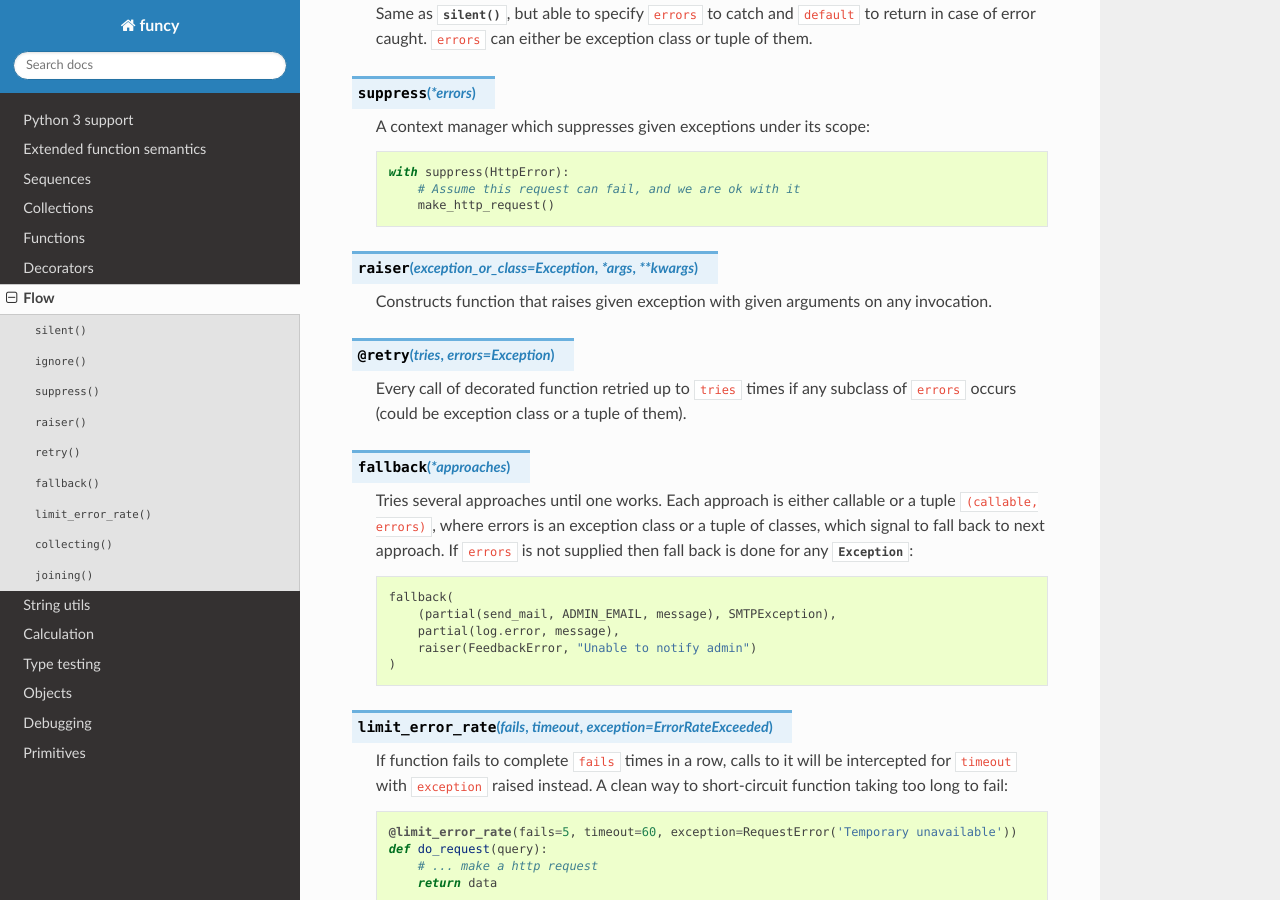
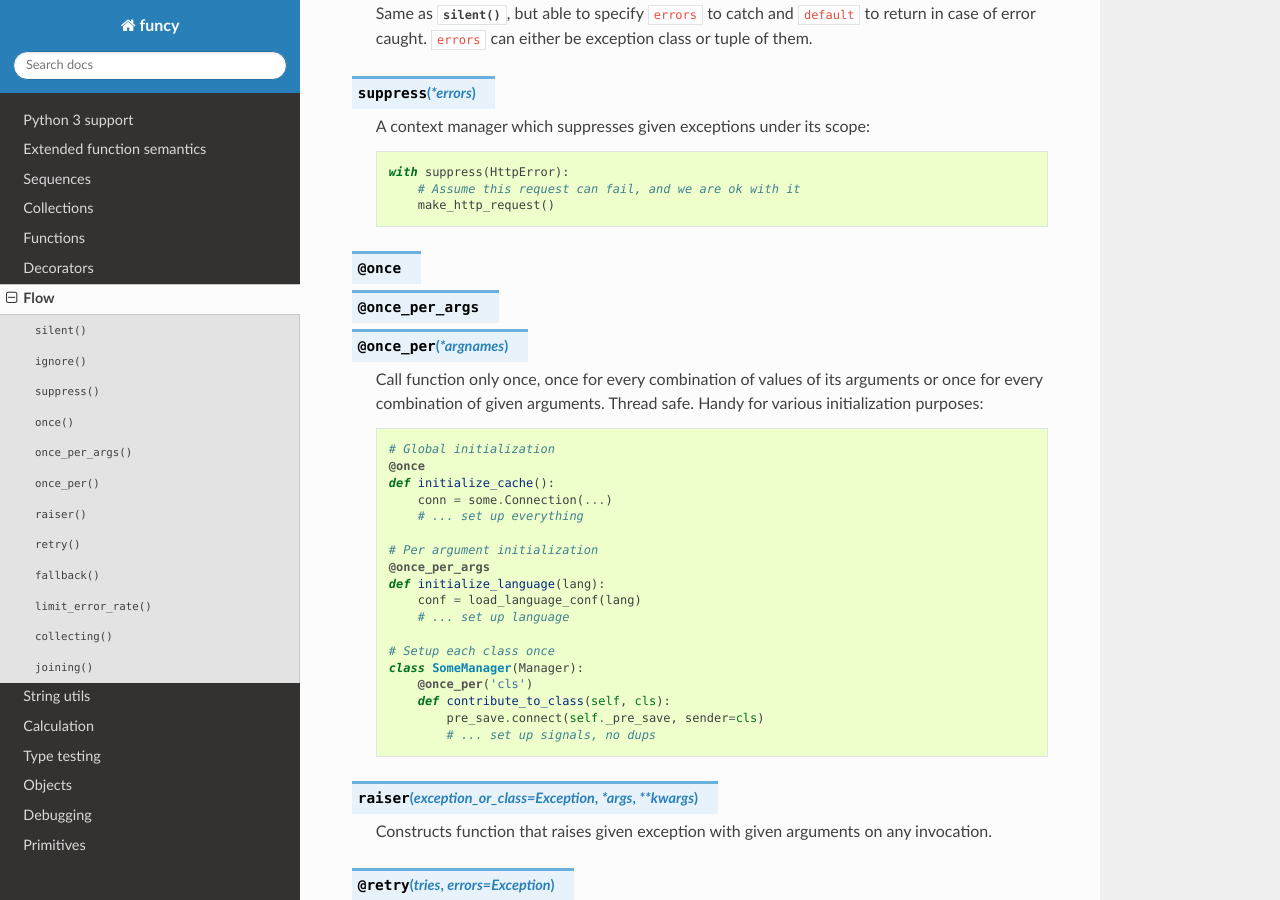
Before and after one commit to Jamaal224/funcy, a Sphinx documentation site: the page built from docs/flow.rst, in a window 1280 px wide and 900 px high, scrolled down 643 px. Built offline with Sphinx 7.4.7 and the Read the Docs theme 2.0.0, drawn with Linux system fonts in a browser that asks for light colours.

Commit message:
Docs for @once*

```diff
--- a/docs/flow.rst
+++ b/docs/flow.rst
@@ -30,6 +30,32 @@ Flow
         with suppress(HttpError):
             # Assume this request can fail, and we are ok with it
             make_http_request()
+
+
+.. decorator:: once
+               once_per_args
+               once_per(*argnames)
+
+    Call function only once, once for every combination of values of its arguments or once for every combination of given arguments. Thread safe. Handy for various initialization purposes::
+
+        # Global initialization
+        @once
+        def initialize_cache():
+            conn = some.Connection(...)
+            # ... set up everything
+
+        # Per argument initialization
+        @once_per_args
+        def initialize_language(lang):
+            conf = load_language_conf(lang)
+            # ... set up language
+
+        # Setup each class once
+        class SomeManager(Manager):
+            @once_per('cls')
+            def contribute_to_class(self, cls):
+                pre_save.connect(self._pre_save, sender=cls)
+                # ... set up signals, no dups
 
 
 .. function:: raiser(exception_or_class=Exception, *args, **kwargs)
```
